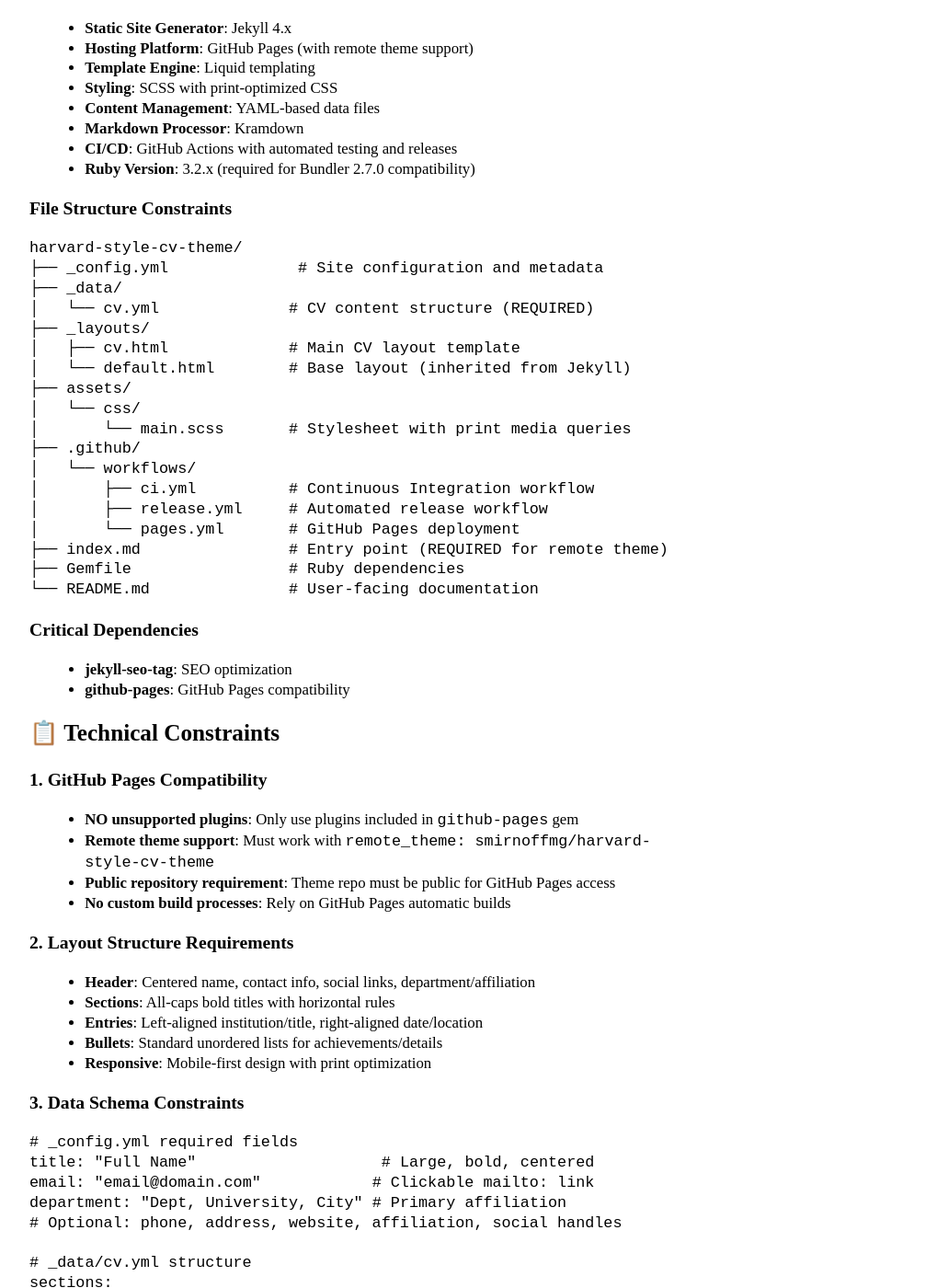
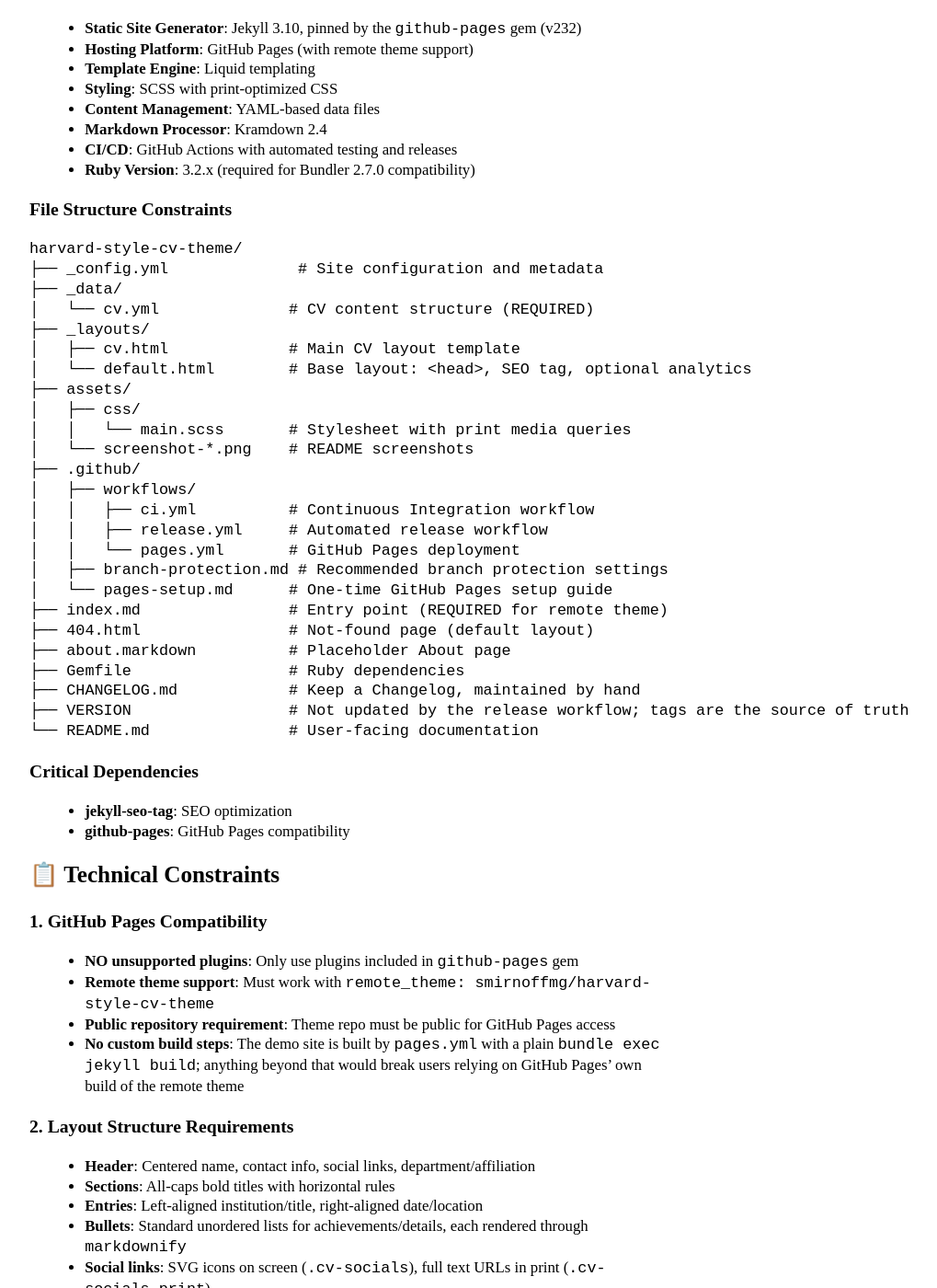
Before and after one commit to smirnoffmg/harvard-style-cv-theme, a Jekyll site: the page built from CONSTITUTION.md, in a window 1280 px wide and 1400 px high, scrolled down 425 px. Shown: the whole window at 92% size, without its empty margins (256-1275 px from the left). Built offline with Jekyll 4.4.1, drawn with Linux system fonts in a browser that asks for light colours; our own code applies the rules of GitHub Pages for plain Markdown files; some of the changed text lies outside the part shown.

Commit message:
docs: sync CONSTITUTION.md with current code
Correct the Jekyll version, describe the CI, release and Pages workflows
as they actually behave, document Markdown bullets, the line-length cap
and opt-in analytics as the one sanctioned exception to the no-JS rule.

````diff
--- a/CONSTITUTION.md
+++ b/CONSTITUTION.md
@@ -6,12 +6,12 @@ This constitution defines the technical constraints, architecture decisions, and
 ## 🏗️ Technical Architecture
 
 ### Core Technology Stack
-- **Static Site Generator**: Jekyll 4.x
+- **Static Site Generator**: Jekyll 3.10, pinned by the `github-pages` gem (v232)
 - **Hosting Platform**: GitHub Pages (with remote theme support)
 - **Template Engine**: Liquid templating
 - **Styling**: SCSS with print-optimized CSS
 - **Content Management**: YAML-based data files
-- **Markdown Processor**: Kramdown
+- **Markdown Processor**: Kramdown 2.4
 - **CI/CD**: GitHub Actions with automated testing and releases
 - **Ruby Version**: 3.2.x (required for Bundler 2.7.0 compatibility)
 
@@ -23,17 +23,24 @@ harvard-style-cv-theme/
 │   └── cv.yml              # CV content structure (REQUIRED)
 ├── _layouts/
 │   ├── cv.html             # Main CV layout template
-│   └── default.html        # Base layout (inherited from Jekyll)
+│   └── default.html        # Base layout: <head>, SEO tag, optional analytics
 ├── assets/
-│   └── css/
-│       └── main.scss       # Stylesheet with print media queries
+│   ├── css/
+│   │   └── main.scss       # Stylesheet with print media queries
+│   └── screenshot-*.png    # README screenshots
 ├── .github/
-│   └── workflows/
-│       ├── ci.yml          # Continuous Integration workflow
-│       ├── release.yml     # Automated release workflow
-│       └── pages.yml       # GitHub Pages deployment
+│   ├── workflows/
+│   │   ├── ci.yml          # Continuous Integration workflow
+│   │   ├── release.yml     # Automated release workflow
+│   │   └── pages.yml       # GitHub Pages deployment
+│   ├── branch-protection.md # Recommended branch protection settings
+│   └── pages-setup.md      # One-time GitHub Pages setup guide
 ├── index.md                # Entry point (REQUIRED for remote theme)
+├── 404.html                # Not-found page (default layout)
+├── about.markdown          # Placeholder About page
 ├── Gemfile                 # Ruby dependencies
+├── CHANGELOG.md            # Keep a Changelog, maintained by hand
+├── VERSION                 # Not updated by the release workflow; tags are the source of truth
 └── README.md               # User-facing documentation
 ```
 
@@ -47,14 +54,15 @@ harvard-style-cv-theme/
 - **NO unsupported plugins**: Only use plugins included in `github-pages` gem
 - **Remote theme support**: Must work with `remote_theme: smirnoffmg/harvard-style-cv-theme`
 - **Public repository requirement**: Theme repo must be public for GitHub Pages access
-- **No custom build processes**: Rely on GitHub Pages automatic builds
+- **No custom build steps**: The demo site is built by `pages.yml` with a plain `bundle exec jekyll build`; anything beyond that would break users relying on GitHub Pages' own build of the remote theme
 
 ### 2. Layout Structure Requirements
 - **Header**: Centered name, contact info, social links, department/affiliation
 - **Sections**: All-caps bold titles with horizontal rules
 - **Entries**: Left-aligned institution/title, right-aligned date/location
-- **Bullets**: Standard unordered lists for achievements/details
-- **Responsive**: Mobile-first design with print optimization
+- **Bullets**: Standard unordered lists for achievements/details, each rendered through `markdownify`
+- **Social links**: SVG icons on screen (`.cv-socials`), full text URLs in print (`.cv-socials-print`)
+- **Responsive**: Breakpoints at 800px and 500px, plus a print media query
 
 ### 3. Data Schema Constraints
 ```yaml
@@ -62,7 +70,9 @@ harvard-style-cv-theme/
 title: "Full Name"                    # Large, bold, centered
 email: "email@domain.com"            # Clickable mailto: link
 department: "Dept, University, City" # Primary affiliation
-# Optional: phone, address, website, affiliation, social handles
+# Optional: phone, address, website, affiliation,
+#           linkedin, github, twitter, telegram, leetcode,
+#           google_analytics, yandex_metrika
 
 # _data/cv.yml structure
 sections:
@@ -72,22 +82,29 @@ sections:
         sub: "Degree/Role"           # Italic, optional
         location: "City, Country"    # Right-aligned, optional
         dates: "Year/Range"          # Right-aligned, optional
-        bullets:                     # Array of strings
+        bullets:                     # Array of Markdown strings
           - "Achievement or detail"
 ```
 
 ### 4. Styling Constraints
 - **Typography**: Times New Roman (serif) for academic appearance
 - **Colors**: Black text on white background for print compatibility
-- **Spacing**: 1-inch margins, 1.3 line height
+- **Spacing**: 1-inch margins on screen (0.5in in print), 1.3 line height
+- **Line length**: Body capped at `max-width: 44rem` (~85–90 characters per line). Do not raise it much: Bringhurst puts the limit for discontinuous text such as bibliographies at 85–90 characters (*The Elements of Typographic Style*, §2.1.2)
 - **Print optimization**: Separate print media queries
 - **Social icons**: SVG-based with fallback text for print
 
 ### 5. Content Guidelines
-- **HTML in bullets**: Allowed for formatting (bold, italics, links)
+- **Markdown in bullets**: Bullets pass through `markdownify` with the wrapping `<p>` stripped, so links, bold and italics work; inline HTML still works via Kramdown
 - **Social handles**: Username only (not full URLs)
-- **Contact links**: Email and website rendered as clickable links
+- **Contact links**: Email (`mailto:`), phone (`tel:`) and website rendered as clickable links
+- **External links**: Links opening in a new tab carry `target="_blank" rel="noopener"`
 - **Print-friendly**: Social links hidden in print, replaced with text URLs
+
+### 6. Analytics (opt-in)
+- **Google Analytics** (`google_analytics`) and **Yandex.Metrika** (`yandex_metrika`) are rendered in `default.html` only when their ID is set; with neither set the page ships no JavaScript
+- **Metrika goals**: Contact and social links carry `data-ym-goal="<name>_click"`; a small inline script sends `reachGoal` on click. Keep the attribute on any new contact link
+- **Metrika options**: Webvisor, clickmap and link tracking are enabled; document this in the README if it changes, since it affects visitors' privacy
 
 ## 🔄 Git Workflow & Branch Strategy
 
@@ -104,29 +121,35 @@ sections:
 
 ### 3. Version Management
 - **Semantic versioning**: Follow semver (MAJOR.MINOR.PATCH)
-- **Automatic versioning**: GitHub Actions automatically increments version
-- **Release notes**: Generated from commit messages and PR descriptions
-- **Tagging**: Automatic git tags for each release
+- **Automatic versioning**: `release.yml` derives the bump from commit message prefixes, so use Conventional Commits
+- **Release notes**: Write them in `CHANGELOG.md`; the GitHub release body is a fixed template
+- **Tagging**: Automatic `vX.Y.Z` git tags for each release
 
 ## 🚀 CI/CD Pipeline
 
-### 1. Continuous Integration (CI)
-- **Trigger**: On every push to `develop` and `master`
-- **Build testing**: Verify Jekyll builds successfully
-- **Lint checking**: Validate YAML syntax and HTML structure
-- **Dependency checking**: Ensure all dependencies are compatible
-- **Artifact generation**: Build and store site artifacts
+### 1. Continuous Integration (`ci.yml`)
+- **Trigger**: Push and pull request to `develop` and `main`
+- **YAML check**: `_config.yml` and `_data/cv.yml` must parse
+- **Build testing**: `bundle exec jekyll build` must succeed
+- **Output check**: `_site/index.html` and `_site/assets/css/main.css` must exist (file presence only, no HTML validation)
+- **Artifact generation**: `_site/` uploaded as `jekyll-build`, kept 7 days
+- **Remote theme smoke test**: Builds with `remote_theme`, but never fails the job (`|| true`) — treat it as informational
 
-### 2. Automated Release Process
-- **Trigger**: On merge to `main` branch
-- **Version bump**: Automatically increment semantic version
-- **Release creation**: Generate GitHub release with changelog
-- **Asset upload**: Include built site as release asset
-- **Tag creation**: Create git tag for the release
+### 2. Automated Release Process (`release.yml`)
+- **Trigger**: Push to `main`, skipped when the head commit message contains `ci skip` or `skip ci`
+- **Version bump** from commit messages since the last tag:
+  - `BREAKING CHANGE` or `major:` → major
+  - `feat:` or `feature:` → minor
+  - anything else → patch
+  - no tags yet → `1.0.0`
+- **Release creation**: GitHub release `vX.Y.Z` with a static body template — it does not list the actual commits; `CHANGELOG.md` is the real record
+- **Asset upload**: Built site as `harvard-cv-theme-vX.Y.Z.zip`
+- **Tag creation**: The release creates the `vX.Y.Z` tag
 
-### 3. GitHub Pages Deployment
-- **Source**: `main` branch
-- **Build**: Automatic Jekyll build by GitHub Pages
+### 3. GitHub Pages Deployment (`pages.yml`)
+- **Trigger**: Push to `main`, or manual `workflow_dispatch`
+- **Build**: `bundle exec jekyll build` with `JEKYLL_ENV=production` in Actions, deployed via `actions/deploy-pages`
+- **Pages source**: Must be set to "GitHub Actions" (see `.github/pages-setup.md`)
 - **Deployment**: Available at `https://smirnoffmg.github.io/harvard-style-cv-theme`
 
 ## 🔧 Development Rules
@@ -138,7 +161,7 @@ sections:
 - **Validate YAML syntax** before deployment
 
 ### 2. Template Development
-- **Liquid templating only**: No JavaScript or dynamic content
+- **Liquid templating only**: No JavaScript or dynamic content, except the opt-in analytics snippets (see Analytics)
 - **Conditional rendering**: Handle missing optional fields gracefully
 - **Accessibility**: Maintain semantic HTML structure
 - **SEO optimization**: Use jekyll-seo-tag plugin
@@ -164,15 +187,15 @@ sections:
 ## 🚫 Forbidden Practices
 
 ### 1. Technology Restrictions
-- **No JavaScript frameworks**: Pure HTML/CSS/SCSS only
+- **No JavaScript frameworks**: Pure HTML/CSS/SCSS; the only scripts allowed are the opt-in analytics snippets
 - **No database dependencies**: Static site generation only
-- **No external APIs**: Self-contained functionality
+- **No external APIs**: Self-contained functionality; the analytics endpoints (googletagmanager.com, mc.yandex.ru) are the sole exception and load only when configured
 - **No build tools**: No Webpack, Gulp, or similar
 
 ### 2. Content Restrictions
 - **No dynamic content**: All content must be pre-rendered
 - **No user input**: No forms or interactive elements
-- **No external dependencies**: No CDN resources or external fonts
+- **No external dependencies**: No CDN resources or external fonts; fonts come from the system stack
 - **No complex animations**: Simple CSS transitions only
 
 ### 3. Deployment Restrictions
````
Also changed, not shown: other parts of CONSTITUTION.md (+2 -2 lines).
